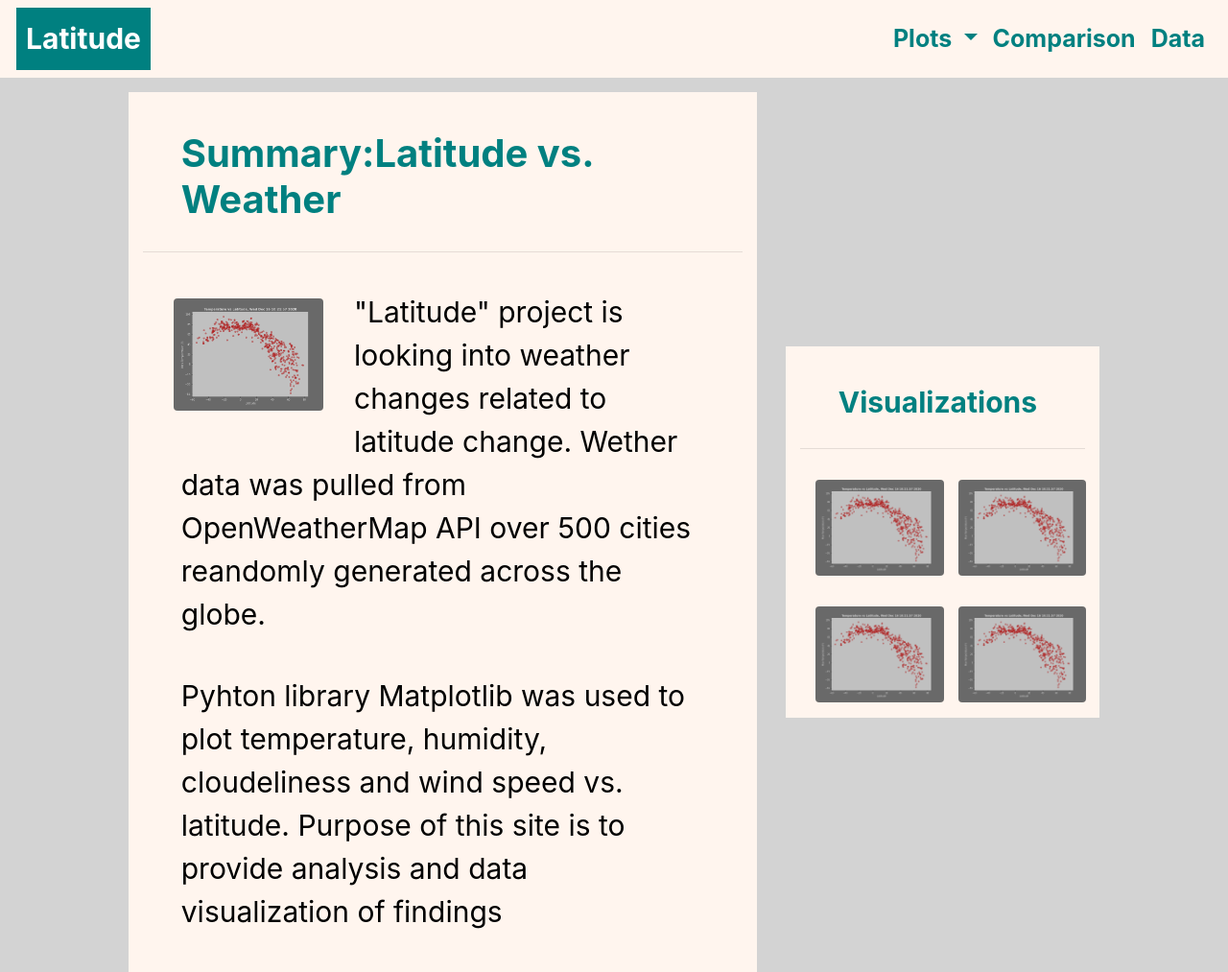
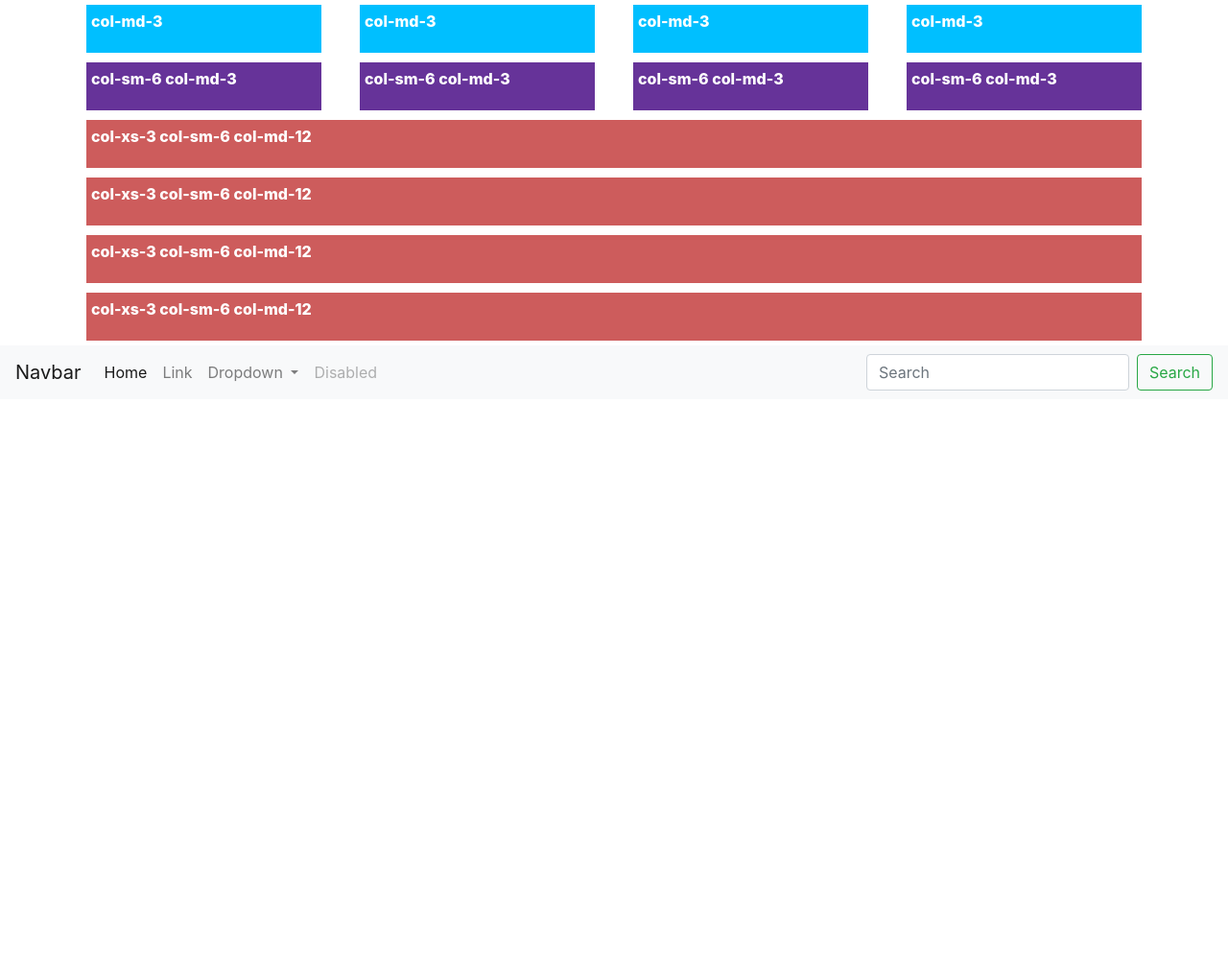
Before and after one commit to ykrasnikov/Web-Design, a plain HTML site: page index.html in a window 1280 px wide. Shown: the whole page at 96% size. After the commit the page ends 800 px from the top, so only its background shows below. Drawn offline with nearby package versions, Linux system fonts and the light colour scheme.

Commit message:
first page

```diff
--- a/index.html
+++ b/index.html
@@ -3,130 +3,104 @@
 
 <head>
   <meta charset="UTF-8">
-    <meta name="viewport" content="width=device-width, initial-scale=1.0">
-
-    <!-- Bootstrap CSS -->
-    <link rel="stylesheet" href="https://stackpath.bootstrapcdn.com/bootstrap/4.3.1/css/bootstrap.min.css"
-        integrity="sha384-ggOyR0iXCbMQv3Xipma34MD+dH/1fQ784/j6cY/iJTQUOhcWr7x9JvoRxT2MZw1T" crossorigin="anonymous">
+  <title>Responsive Columns</title>
+  <link rel="stylesheet" href="https://stackpath.bootstrapcdn.com/bootstrap/4.3.1/css/bootstrap.min.css" integrity="sha384-ggOyR0iXCbMQv3Xipma34MD+dH/1fQ784/j6cY/iJTQUOhcWr7x9JvoRxT2MZw1T" crossorigin="anonymous">
   <link rel="stylesheet" href="style.css">
-    <title>Latitude</title>
 </head>
 
+<body>
 
-<body class="body">
-    <div class="containter">
-        <!-- navbar                                         navbar -->
-        <nav class="navbar navbar-expand-lg navbar-dark ">
-            <a class="navbar-brand my_brand" href="./">Latitude</a>
-            <!-- button toggler                      toggler button-->
-            <button class="navbar-toggler custom_toggler" type="button" data-toggle="collapse" data-target="#navbarMenu"
-                aria-controls="navbarNavAltMarkup" aria-expanded="false" aria-label="Toggle navigation">
-                <span class="navbar-toggler-icon"></span>
-            </button>
-            <!-- navbar Menue                        navbar Menue -->
-            <div class="collapse navbar-collapse my_menu" id="navbarMenu">
-                <ul class="d-flex align-items-end navbar-nav ml-auto">
-                    <li class="nav-item dropdown  ">
-                        <a class="nav-link dropdown-toggle" href="pages/plots.html" id="navbarDropdown" role="button"
-                            data-toggle="dropdown" aria-haspopup="true" aria-expanded="false">
-                            Plots
-                        </a>
-                        <div class="dropdown-menu " aria-labelledby="navbarDropdown">
-                            <a class="dropdown-item my_dropdown " href="pages/plots/temp.html">Max Temperature</a>
-                            <a class="dropdown-item my_dropdown" href="pages/plots/humidity.html">Humidity</a>
-                            <a class="dropdown-item my_dropdown" href="pages/plots/clouds.html">Cloudliness</a>
-                            <a class="dropdown-item my_dropdown" href="pages/plots/wind.html">Wind Speed</a>
+  <div class="container">
+    <!--Normally these medium columns go full wide on small screen sizes-->
+    <div class="row">
+      <div class="col-md-3">
+        <div class="box skyblue">col-md-3</div>
       </div>
-                    </li>
-                    <li class="nav-item">
-                        <a class="nav-link" href="pages/comparison.html">Comparison </a>
-                    </li>
-                    <li class="nav-item">
-                        <a class="nav-link" href="pages/data.html">Data</a>
-                    </li>
-
-                </ul>
+      <div class="col-md-3">
+        <div class="box skyblue">col-md-3</div>
       </div>
-
-        </nav>
-
-        <!-- 1st row                                        1st row -->
-        <!-- 2nd Row                                        2nd Row-->
-        <div class="row justify-content-center">
-            <!-- 2.1column                  2.1column -->
-            <div class="col-lg-6 offset-md-1 col-md-12 r2_c1">
-                <section>
-                    <h1 class="p1h1">Summary:Latitude vs. Weather</h1>
-                    <hr>
-                    <a href="pages/plots/temp.html">
-                        <img src="images/temp_lat.png" width="200" class="rounded float-left img_p1" alt="heatmap">
-                    </a>
-                    <p class="p1p1">"Latitude" project is looking into weather changes related to latitude change.
-                        Wether data was pulled from OpenWeatherMap API
-                        over 500 cities reandomly generated across the globe.
-                    </p>
-                    <p class="p1p1"> Pyhton library Matplotlib was used to plot temperature, humidity, cloudeliness and
-                        wind speed vs. latitude.
-                        Purpose of this site is to provide analysis and data visualization of findings </p>
-                </section>
+      <div class="col-md-3">
+        <div class="box skyblue">col-md-3</div>
       </div>
-            <!-- 2.2column                   2.2column-->
-            <div class="col-lg-3 col-md-12 align-self-center r2_c2">
-                <section>
-                    <h1 class="p1h2">Visualizations</h1>
-                    <hr>
-                    <div class="box">
-                        <div class="my_box">
-                            <a href="pages/plots/temp.html">
-                                <img src="images/temp_lat.png"  class="rounded  img_p2"
-                                    alt="heatmap">
-                            </a>
-                        </div>
-                        <div class="my_box">
-                            <a href="pages/plots/temp.html">
-                                <img src="images/temp_lat.png"  class="rounded img_p2"
-                                    alt="heatmap">
-                                </a>
-                        </div>
-                        <div class="my_box">
-                            <a href="pages/plots/temp.html">
-                                <img src="images/temp_lat.png"  class="rounded  img_p2"
-                                    alt="heatmap">
-                                </a>
-                        </div>
-                        <div class="my_box">
-                            <a href="pages/plots/temp.html">
-                                <img src="images/temp_lat.png"  class="rounded  img_p2"
-                                    alt="heatmap">
-                                </a>
+      <div class="col-md-3">
+        <div class="box skyblue">col-md-3</div>
       </div>
     </div>
 
-
-
-                </section>
+    <!--These col-md-3 columns go half wide when on a small screen and full on extra small-->
+    <div class="row">
+      <div class="col-sm-6 col-md-3">
+        <div class="box purple">col-sm-6 col-md-3</div>
       </div>
-
+      <div class="col-sm-6 col-md-3">
+        <div class="box purple">col-sm-6 col-md-3</div>
+      </div>
+      <div class="col-sm-6 col-md-3">
+        <div class="box purple">col-sm-6 col-md-3</div>
+      </div>
+      <div class="col-sm-6 col-md-3">
+        <div class="box purple">col-sm-6 col-md-3</div>
+      </div>
+    </div>
+<!--
+    These are full wide on a medium screen, half wide on a small screen, 1/4 wide on an extra small screen-->
+    <div class="row">
+      <div class="col-3 col-sm-6 col-md-12">
+        <div class="box red">col-xs-3 col-sm-6 col-md-12</div>
+      </div>
+      <div class="col-3 col-sm-6 col-md-12">
+        <div class="box red">col-xs-3 col-sm-6 col-md-12</div>
+      </div>
+      <div class="col-3 col-sm-6 col-md-12">
+        <div class="box red">col-xs-3 col-sm-6 col-md-12</div>
+      </div>
+      <div class="col-3 col-sm-6 col-md-12">
+        <div class="box red">col-xs-3 col-sm-6 col-md-12</div>
       </div>
     </div>
   </div>
 
+  <nav class="navbar navbar-expand-lg navbar-light bg-light">
+    <a class="navbar-brand" href="#">Navbar</a>
+    <button class="navbar-toggler" type="button" data-toggle="collapse" data-target="#navbarSupportedContent" aria-controls="navbarSupportedContent" aria-expanded="false" aria-label="Toggle navigation">
+      <span class="navbar-toggler-icon"></span>
+    </button>
+
+    <div class="collapse navbar-collapse" id="navbarSupportedContent">
+      <ul class="navbar-nav mr-auto">
+        <li class="nav-item active">
+          <a class="nav-link" href="#">Home <span class="sr-only">(current)</span></a>
+        </li>
+        <li class="nav-item">
+          <a class="nav-link" href="#">Link</a>
+        </li>
+        <li class="nav-item dropdown">
+          <a class="nav-link dropdown-toggle" href="#" id="navbarDropdown" role="button" data-toggle="dropdown" aria-haspopup="true" aria-expanded="false">
+            Dropdown
+          </a>
+          <div class="dropdown-menu" aria-labelledby="navbarDropdown">
+            <a class="dropdown-item" href="#">Action</a>
+            <a class="dropdown-item" href="#">Another action</a>
+            <div class="dropdown-divider"></div>
+            <a class="dropdown-item" href="#">Something else here</a>
+          </div>
+        </li>
+        <li class="nav-item">
+          <a class="nav-link disabled" href="#">Disabled</a>
+        </li>
+      </ul>
+      <form class="form-inline my-2 my-lg-0">
+        <input class="form-control mr-sm-2" type="search" placeholder="Search" aria-label="Search">
+        <button class="btn btn-outline-success my-2 my-sm-0" type="submit">Search</button>
+      </form>
+    </div>
+  </nav>
 
 
 
-
-
-
-    <!-- Separate Popper and Bootstrap JS -->
-    <script src="https://code.jquery.com/jquery-3.3.1.slim.min.js"
-        integrity="sha384-q8i/X+965DzO0rT7abK41JStQIAqVgRVzpbzo5smXKp4YfRvH+8abtTE1Pi6jizo"
-        crossorigin="anonymous"></script>
-    <script src="https://cdnjs.cloudflare.com/ajax/libs/popper.js/1.14.7/umd/popper.min.js"
-        integrity="sha384-UO2eT0CpHqdSJQ6hJty5KVphtPhzWj9WO1clHTMGa3JDZwrnQq4sF86dIHNDz0W1"
-        crossorigin="anonymous"></script>
-    <script src="https://stackpath.bootstrapcdn.com/bootstrap/4.3.1/js/bootstrap.min.js"
-        integrity="sha384-JjSmVgyd0p3pXB1rRibZUAYoIIy6OrQ6VrjIEaFf/nJGzIxFDsf4x0xIM+B07jRM"
-        crossorigin="anonymous"></script>
+  <script src="https://code.jquery.com/jquery-3.3.1.slim.min.js" integrity="sha384-q8i/X+965DzO0rT7abK41JStQIAqVgRVzpbzo5smXKp4YfRvH+8abtTE1Pi6jizo" crossorigin="anonymous"></script>
+  <script src="https://cdnjs.cloudflare.com/ajax/libs/popper.js/1.14.7/umd/popper.min.js" integrity="sha384-UO2eT0CpHqdSJQ6hJty5KVphtPhzWj9WO1clHTMGa3JDZwrnQq4sF86dIHNDz0W1" crossorigin="anonymous"></script>
+  <script src="https://stackpath.bootstrapcdn.com/bootstrap/4.3.1/js/bootstrap.min.js" integrity="sha384-JjSmVgyd0p3pXB1rRibZUAYoIIy6OrQ6VrjIEaFf/nJGzIxFDsf4x0xIM+B07jRM" crossorigin="anonymous"></script>
 </body>
 
 </html>
--- a/style.css
+++ b/style.css
@@ -1,166 +1,19 @@
-
-.navbar{
-    background-color:seashell;
-    }
-.navbar-dark .navbar-nav .nav-link {
-    color: teal;
-    font-weight: bold;
-    font-size: 25px ;
-    background-color: seashell;
-    }
-.navbar-dark .navbar-nav .nav-link:focus, .navbar-dark .navbar-nav .nav-link:hover {
-    color: turquoise;
-    }
-
-.my_menu{
-    color: black;
-    background-color: seashell;
-    font-weight: bold;
-    font-size: 15px ;
-    }
-.my_dropdown {
-    color: teal;
-    background-color:transparent ;
-    font-size: 20px;
-}
-.dropdown-menu {
-    position: absolute;
-    top: 100%;
-    left: 0;
-    z-index: 1000;
-    display: none;
-    float: left;
-    min-width: 10rem;
-    padding: .5rem 0;
-    margin: .125rem 0 0;
-    font-size: 1.25rem;
-    color: teal;
-    text-align: left;
-    list-style: none;
-    background-color: seashell;
-    background-clip: padding-box;
-    border: 1px transparent;
-    border-radius: .25rem;
+.box {
+  min-height: 50px;
+  padding: 5px;
+  margin: 5px;
+  font-weight: 800;
+  color: #fff;
 }
 
-.my_box{
-  width: 50%;
-
-}
-@media (max-width: 991px) {
-        .navbar{
-        background-color:teal;
-        }
-        .my_menu{
-            color: black;
-            background-color: teal;
-            font-weight: bold;
-            font-size: 20px ;
-
-        }
-        .navbar-dark .navbar-nav .nav-link {
-            color: seashell;
-            font-weight: bold;
-            font-size: 20px;
-            background-color: teal;
-        }
-        .my_dropdown {
-            color: seashell;
-            background-color:transparent ;
-        }
-        .dropdown-menu {
-            position: absolute;
-            top: 100%;
-            left: 0;
-            z-index: 1000;
-            display: none;
-            float: left;
-            min-width: 10rem;
-            padding: .5rem 0;
-            margin: .125rem 0 0;
-            font-size: 1.25rem;
-            color: seashell;
-            text-align: left;
-            list-style: none;
-            background-color:teal;
-            background-clip: padding-box;
-            border: 1px transparent;
-            border-radius: .25rem;
-        }
-
-        .my_box{
-      width: 25%;
-
-        }
-      }
-
-
-.body {
-    background-color: lightgrey;
+.skyblue {
+  background: deepskyblue;
 }
 
-.my_brand{
-    color:seashell;
-    background-color:teal;
-    margin-top: 0px;
-    margin-bottom: 0px;
-    margin-left: 1px;
-    padding: 10px;
-    font-weight: bold;
-    font-size: 30px ;
-}
-/* .r1_c1 {
-    color: rgb(255, 255, 255);
-    background-color:rgb(20, 90, 83);
-} */
-.r2_c1 {
-    background-color: seashell;
-    color: black;
-    margin: 15px;
-}
-.r2_c2 {
-    background-color: seashell;
-    color: black;
-    margin: 15px;
+.purple {
+  background: rebeccapurple;
 }
 
-.panel{
-    border-radius: 4px;
-    padding: 1rem;
-    margin-top: 2rem;
+.red {
+  background: indianred;
 }
-.img_p1{
-    margin: 2rem;
-    width: 25%;
-
-}
-.img_p2{
-    margin: 1rem;
-    width: 90%;
-}
-.p1h1{
-    color: teal;
-    font-size: 40px;
-    font-weight: bold;
-    margin-top: 40px;
-    margin-bottom: 30px;
-    margin-left: 40px;
-}
-.p1h2{
-    color: teal;
-    font-size: 30px;
-    font-weight: bold;
-    margin-top: 40px;
-    margin-bottom: 30px;
-    margin-left: 40px;
-}
-.p1p1{
-    font-size: 30px;
-    margin: 40px;
-
-}
-
-.box {
-    display: flex;
-    flex-flow: row wrap;
-    justify-content: center;
```
Also changed, not shown: 1 other file. Lines whose indentation alone changed are shown as unchanged.
